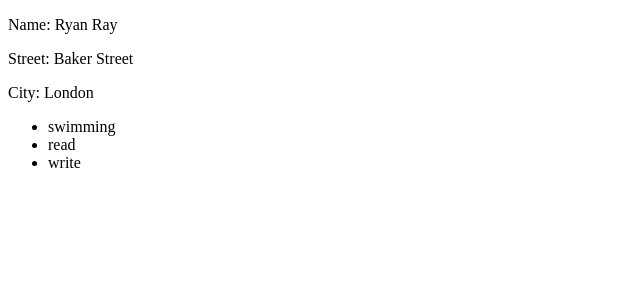
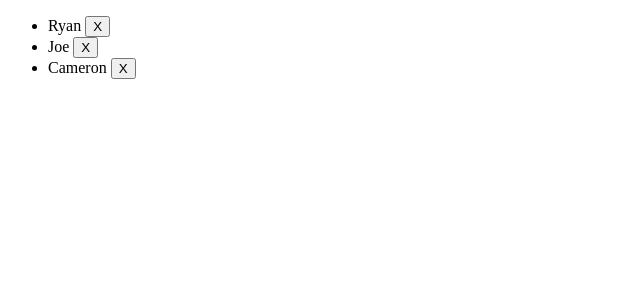
Before and after one commit to pierpaolozinisal/angular-firstapp, an Angular app: page / in a window 1280 px wide. Shown: the top 300 px of the page, without its empty margins (0-640 px from the left). Built offline with nearby package versions, Linux system fonts and the light colour scheme.

Commit message:
Utilizzo di evento Click in Angular

```diff
--- a/src/app/app.component.html
+++ b/src/app/app.component.html
@@ -1,10 +1,7 @@
-<div>
-  <p>Name: {{name}}</p>
-  <p>Street: {{address.street}}</p>
-  <p>City: {{address.city}}</p>
-  <ul>
-      <li *ngFor="let hobby of hobbies">
-        {{ hobby }}
-      </li>
-  </ul>
-</div>
+<ul>
+    <li *ngFor="let user of users">
+        {{ user }} <button (click)="deleteUser(user)">
+            X
+        </button>
+    </li>
+</ul>
--- a/src/app/app.component.ts
+++ b/src/app/app.component.ts
@@ -7,22 +7,18 @@
 })
 export class AppComponent {
 
-    name: string = "Ryan Ray";
-    age: number;
-    address: {
-      street: string;
-      city: string;
-      };
-    hobbies: string[];
+  users: string[] = ['Ryan','Joe', 'Cameron'];
 
-    constructor(){
+  sayHello(){
 
-    this.age=28;
-    this.address = {
-      street: 'Baker Street',
-      city: 'London'
-    };
-    this.hobbies=['swimming','read','write'];
+    alert("Hello!");
+  };
+  deleteUser(user){
+    for(let i=0;i < this.users.length;i++){
+      if(user=== this.users[i]){
+        this.users.splice(i,1);
+      }
+    }
+  }
 
-    };
 };
```
